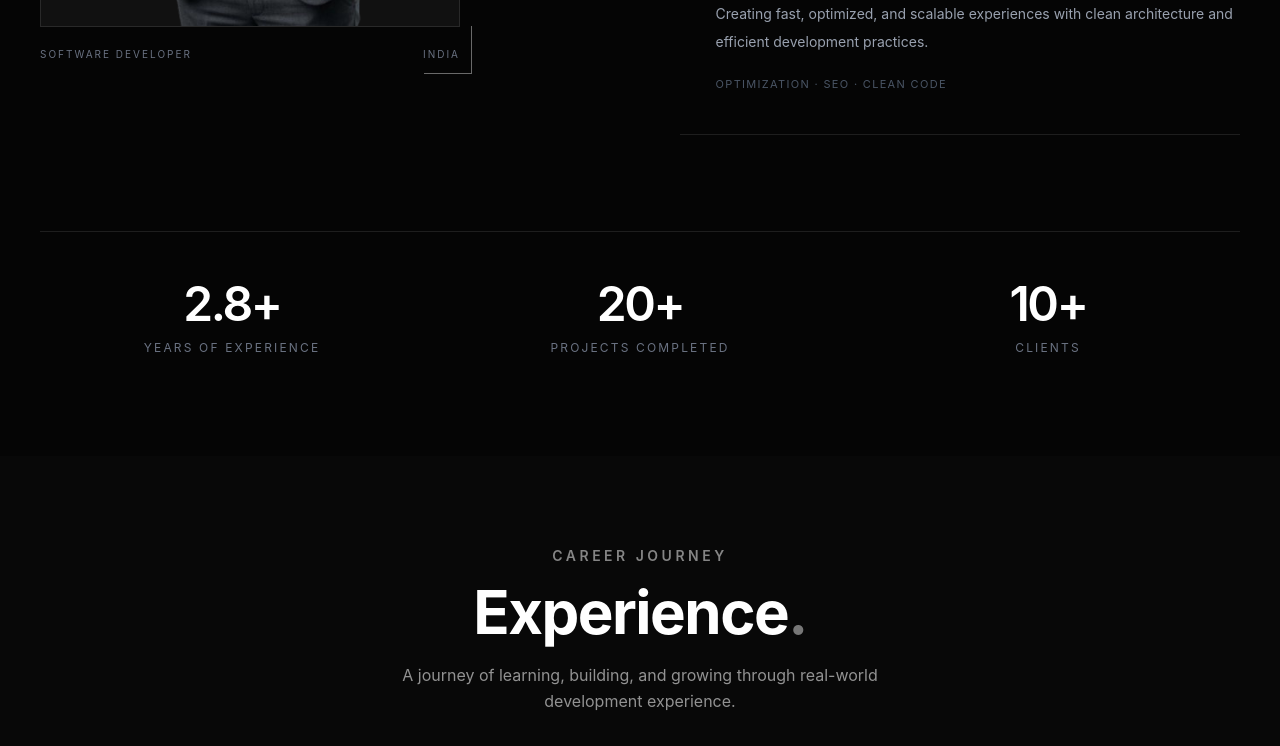
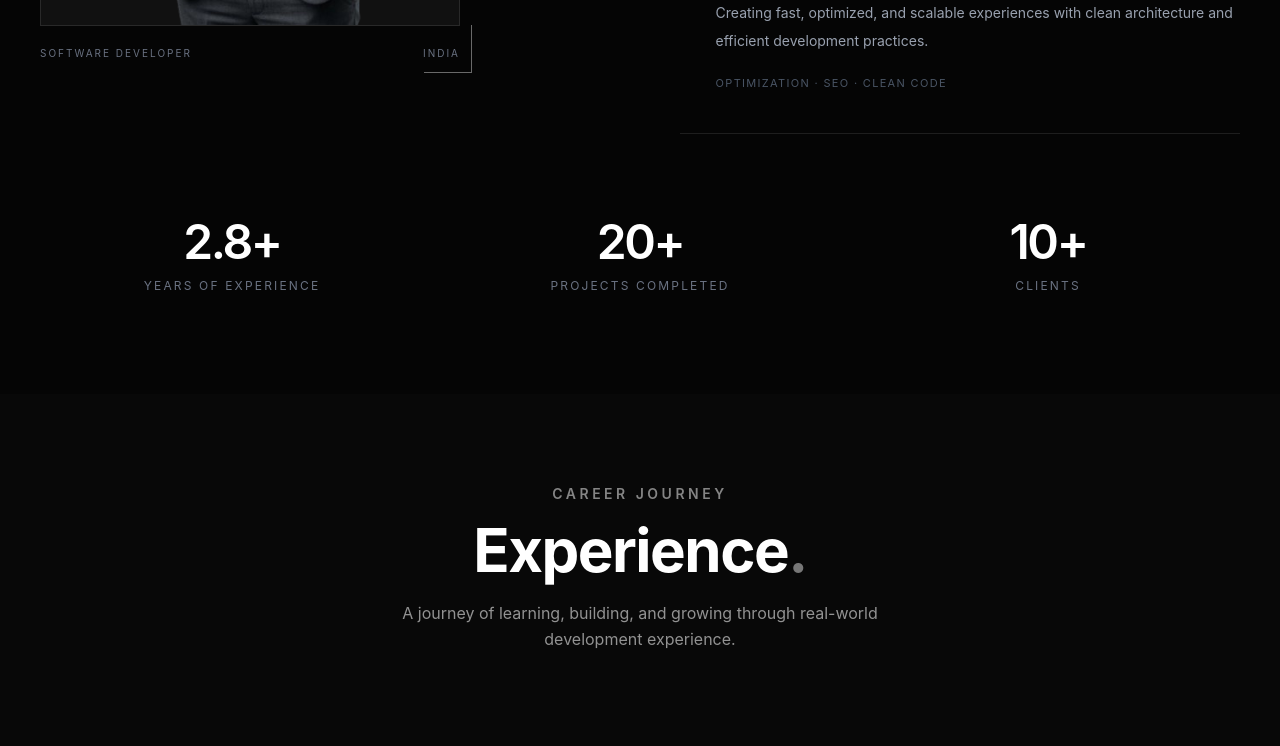
Before and after one commit to Sahilkadam01/latest_portfolio, a React (Vite) app: page / in a window 1280 px wide. Shown: the part 2000-2746 px from the top of the page. Built offline with nearby package versions, Linux system fonts and the light colour scheme.

Commit message:
spacing updated

```diff
--- a/src/components/Who-i-am/Who-i-am.jsx
+++ b/src/components/Who-i-am/Who-i-am.jsx
@@ -448,12 +448,10 @@ export default function WhoIam() {
         {/* ================= STATISTICS ================= */}
 
         <div className="
-          mt-20
-          md:mt-24
-          pt-10
-          md:pt-12
-          border-t
-          border-white/10
+          mt-10
+          md:mt-18
+          pt-2
+          md:pt-3
           grid
           grid-cols-1
           sm:grid-cols-3
--- a/src/components/profile_section/ProfileSection.jsx
+++ b/src/components/profile_section/ProfileSection.jsx
@@ -77,27 +77,6 @@ export default function ProfileSection() {
         {/* LEFT CONTENT */}
         <div className="order-2 md:order-1 text-center md:text-left">
 
-          {/* Availability
-          <motion.div
-            variants={item}
-            className="
-              flex items-center
-              justify-center md:justify-start
-              gap-3 mb-8
-            "
-          >
-            <span className="w-2 h-2 rounded-full bg-white" />
-
-            <span
-              className="
-                text-xs uppercase
-                tracking-[0.25em]
-                text-gray-400
-              "
-            >
-              Available for opportunities
-            </span>
-          </motion.div> */}
 
           {/* Main heading */}
           <motion.h1
@@ -236,7 +215,6 @@ export default function ProfileSection() {
             className="
               mt-14 sm:mt-16
               pt-6
-              border-t border-white/10
               flex flex-wrap
               justify-center md:justify-start
               gap-x-8 sm:gap-x-10
```
